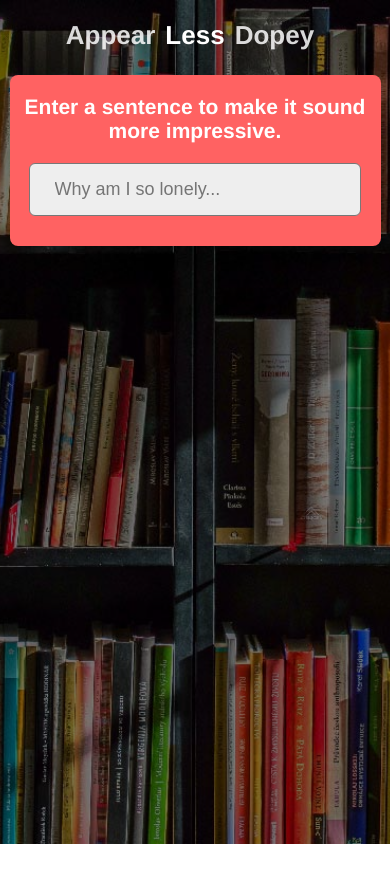
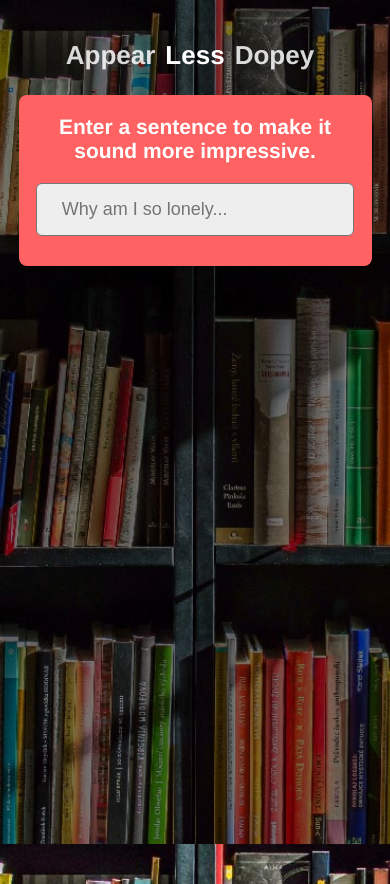
Before and after one commit to kravse/soundlessdumb.com, a React app: page / in a window 390 px wide. Before the commit the page ends 844 px from the top, so only its background shows below. Built offline with nearby package versions, Linux system fonts and the light colour scheme.

Commit message:
minor styles

```diff
--- a/src/App.css
+++ b/src/App.css
@@ -1,5 +1,6 @@
 .App {
   text-align: center;
+  padding: 60px 20px;
   height: 100vh;
   min-height: 600px;
   position: relative;
@@ -8,7 +9,7 @@
 .App:before {
   content: '';
   display: block;
-  position: absolute;
+  position: fixed;
   left: 0;
   top: 0;
   width: 100%;
@@ -24,7 +25,7 @@
 }
 
 header {
-  padding: 120px 20px 50px;
+  padding: 50px 20px 50px;
 }
 
 .box {
@@ -69,6 +70,10 @@ input.spin {
 }
 
 @media(max-width: 640px) {
+  .App {
+    padding: 20px 10px;
+  }
+
   header {
     padding: 20px 20px 25px;
   }
--- a/src/index.css
+++ b/src/index.css
@@ -8,6 +8,7 @@ body {
   background-position: center bottom;
   background-repeat: no-repeat;
   position: relative;
+  background-attachment: fixed;
   color: #fff;
   box-sizing: border-box;
 }
```
Also changed, not shown: 8 other files (tests, documents, lock files or other folders).
